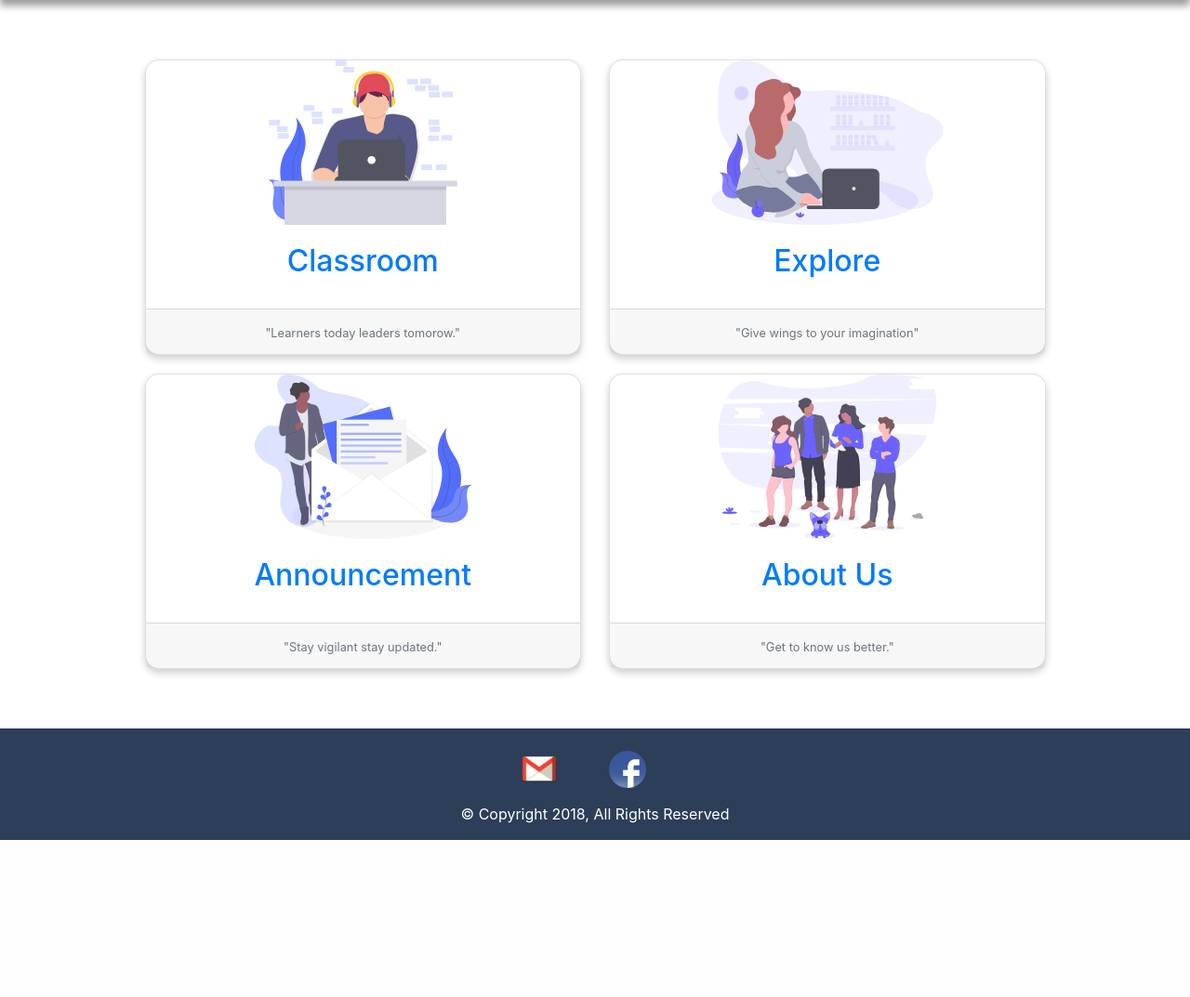
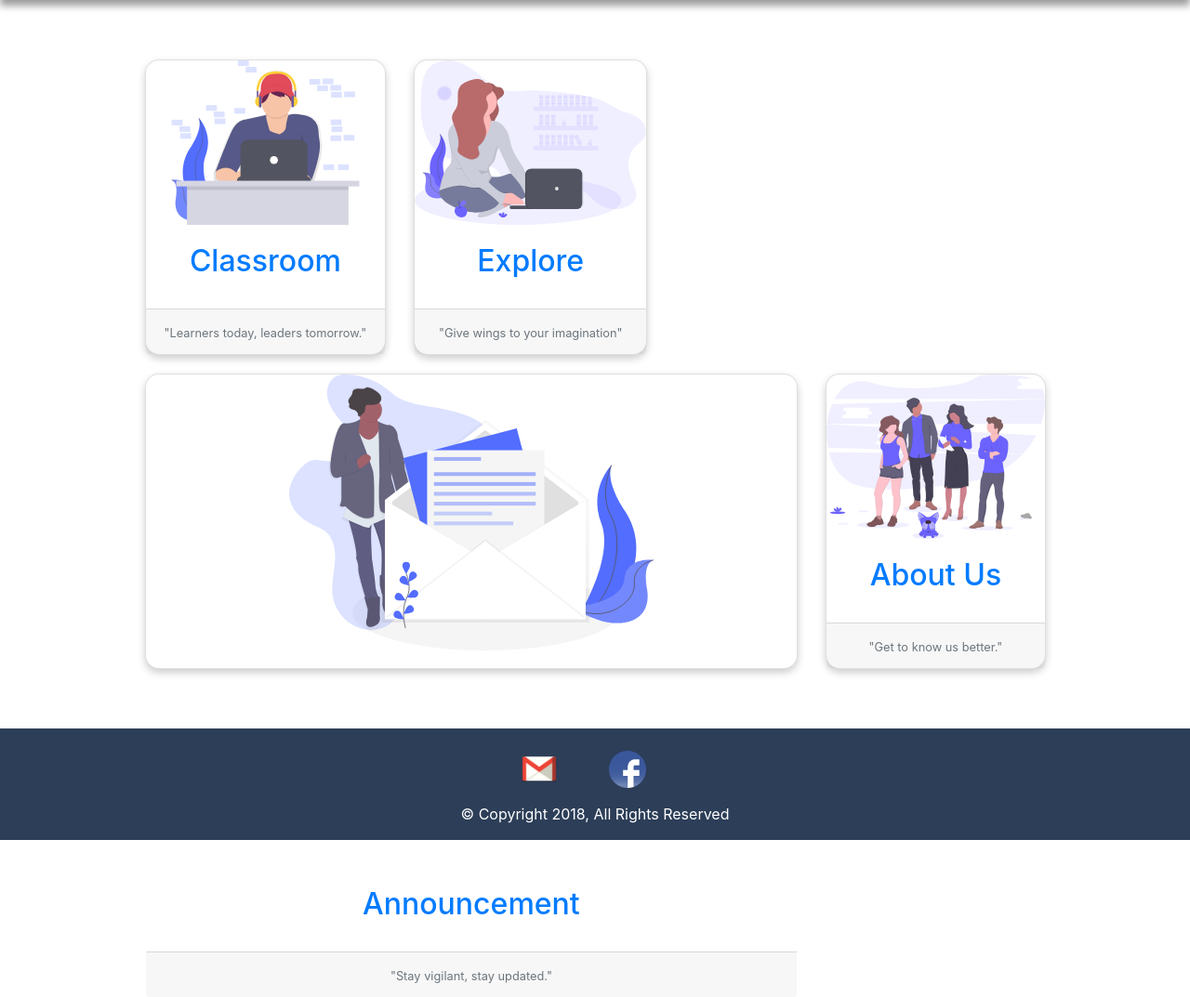
Before and after one commit to iet-fractal/fractalWebsite, a Django app: template fractalweb/templates/fractalweb/index.html in a window 1280 px wide. Shown: the part 61-1134 px from the top of the page at 93% size. Before the commit the page ends 965 px from the top, so only its background shows below. Run offline with Django 3.2, Linux system fonts and the light colour scheme; the template is opened without the code that fills it, so the values that code supplies are empty; some libraries are stand-ins or nearby versions.

Commit message:
Updating index.html

```diff
--- a/fractalweb/templates/fractalweb/index.html
+++ b/fractalweb/templates/fractalweb/index.html
@@ -85,61 +85,63 @@
 
 <div class="container" id="deckContainer">
 <div class="card-deck" style="margin-bottom: 20px">
+
+  <a href="{% url  'classroom:question' %}">
   <div class="card" id="card">
     <img class="card-img-top" src=" {% static 'images/coding.svg' %}"  alt="Card image cap" style="height: 56%;">
     <div class="card-body">
-    	<a href="{% url  'classroom:question' %}">
       <h2 class="card-title">Classroom</h2>
       <!-- <p class="card-text">Can only be accessed after login.<br/> You will find all the material referred in the class, including puzzles and exercises.</p> -->
-	    </a>
 		</div>
 
     <div class="card-footer">
-      <small class="text-muted">"Learners today leaders tomorow."</small>
+      <small class="text-muted">"Learners today, leaders tomorrow."</small>
     </div>
   </div>
-
+  </a>
+  <a href="{% url  'explore' %}">
   <div class="card" id="card">
     <img class="card-img-top" src="{% static 'images/freelancer.svg' %}" alt="Card image cap"style="height: 56%;">
     <div class="card-body">
-    	<a href="{% url  'explore' %}">
+
       <h2 class="card-title">Explore</h2>
       <!-- <p class="card-text">An index of all the good resources for various fields. From machine learning to app development everything is covered here.</p> -->
-	    </a>
+
 		</div>
     <div class="card-footer">
       <small class="text-muted">"Give wings to your imagination" </small>
     </div>
   </div>
+  </a>
 </div>
 
 
 <div class="card-deck" style="margin-bottom: 20px;">
+  <a href="{% url  'announcements' %}">
   <div class="card" id="card">
     <img class="card-img-top" src="{% static 'images/newsletter.svg' %}" alt="Card image cap" style="height: 56%;">
     <div class="card-body">
-    	<a href="{% url  'announcements' %}">
       <h2 class="card-title">Announcement</h2>
      <!--  <p class="card-text">All the special events (hackathons, codathons,etc), party and fun events will be listed here. <br/>Don't be late.</p> -->
 	    </a>
 		</div>
     <div class="card-footer">
-      <small class="text-muted">"Stay vigilant stay updated."</small>
+      <small class="text-muted">"Stay vigilant, stay updated."</small>
     </div>
   </div>
-
+  </a>
+  <a href="{% url  'about' %}">
   <div class="card" id="card">
     <img class="card-img-top" src="{% static 'images/team_spirit.svg' %}" alt="Card image cap" style="height: 56%;">
     <div class="card-body">
-    	<a href="{% url  'about' %}">
       <h2 class="card-title">About Us</h2>
       <!-- <p class="card-text">A club is no good without the people running it with their heart and soul. Get to know them better.</p> -->
-	    </a>
 		</div>
     <div class="card-footer">
       <small class="text-muted">"Get to know us better." </small>
     </div>
   </div>
+  </a>
 </div>
 
 </div>
```
